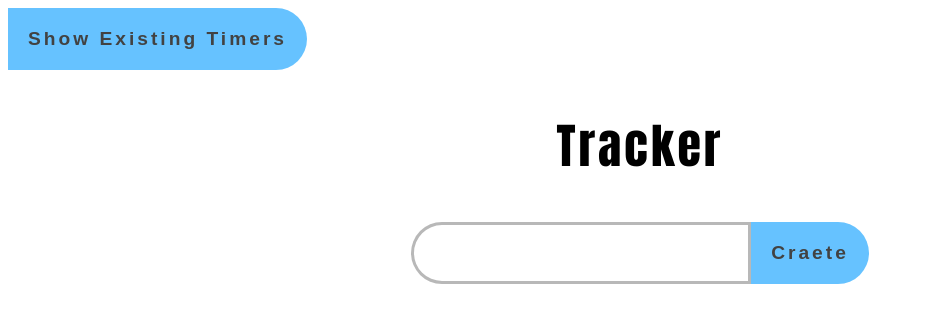
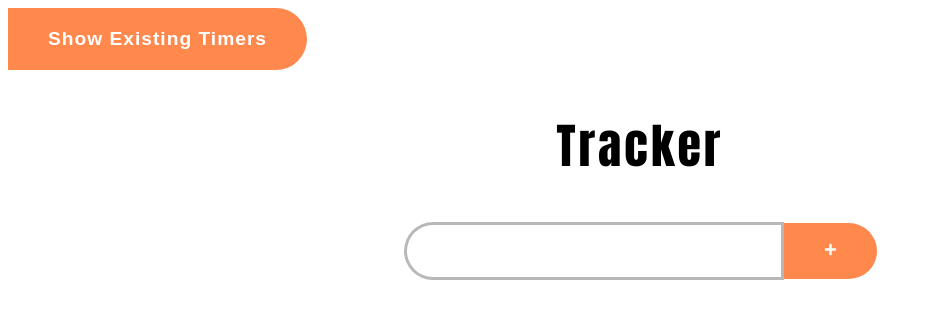
Before and after one commit to AndrewMedvedev42/Time-Tracker, a React (Create React App) app: page / in a window 1280 px wide. Shown: the top 322 px of the page, without its empty margins (0-932 px from the left). Built offline with nearby package versions, Linux system fonts and the light colour scheme.

Commit message:
changed color theme to orange, fixed screen optimization

```diff
--- a/src/App.js
+++ b/src/App.js
@@ -1,6 +1,7 @@
 import React from "react"
 import Timerz from "./Stopwatch"
 import {FaTimes } from 'react-icons/fa';
+import {FaPlus } from 'react-icons/fa';
 import "./index.css"
 
 //Main app
@@ -61,12 +62,12 @@ function App() {
 
  return (
     <section >
-      <button className="deployButton" onClick={setExisting}>Show Existing Timers</button>
+      <button className="deployButton deployedTimersButton" onClick={setExisting}>Show Existing Timers</button>
       <div className="mainSection">
       <h1>Tracker</h1>
         <div className="inputSection">
           <input className="inputField" value={name} onChange={onChange}/>
-          <button className="deployButton" onClick={addNewTimer}>Craete</button>
+          <button className="deployButton" onClick={addNewTimer}><FaPlus size={13}/></button>
         </div>
       </div>
       <div className="deployedTimers" >
--- a/src/index.css
+++ b/src/index.css
@@ -23,23 +23,31 @@ p{
 }
 
 .inputField, .deployButton{
-  padding: 15px 30px;
+  padding: 15px 20px;
   border: none;
 }
 
 .inputField{
+  width: 250px;
+  font-size: 1rem;
   box-shadow:inset 0px 0px 0px 3px rgb(184, 184, 184);
   border-top-left-radius: var(--radius-value);
   border-bottom-left-radius: var(--radius-value);
 }
 
 .deployButton{
+  cursor: pointer;
   font-weight: bolder;
-  letter-spacing: 3px;
-  color: rgb(66, 66, 66);
-  background-color: rgb(102, 194, 255);
+  letter-spacing: 1px;
+  color: rgb(255, 255, 255);
+  background-color: rgb(255, 136, 77);
   border-top-right-radius: var(--radius-value);
   border-bottom-right-radius: var(--radius-value);
+}
+
+.deployedTimersButton{
+
+  font-size: larger;
 }
 
 .deployedTimers{
@@ -63,6 +71,7 @@ p{
 }
 
 .btn{
+  cursor: pointer;
   margin: 1rem;
   color: white;
   border:none;
@@ -71,7 +80,7 @@ p{
 }
 
 .btnPlay, .pauseBtn{
-  background-color: rgb(102, 194, 255);
+  background-color: rgb(255, 136, 77);
 }
 
 .btnReset{
@@ -84,7 +93,7 @@ p{
 
 .btnPlay:hover, .pauseBtn:hover, .deployButton:hover{
   transition: 0.5s;
-  background-color: rgb(0, 153, 255);
+  background-color: rgb(255, 119, 51);
 }
 
 .btnClose:hover{
@@ -103,9 +112,6 @@ p{
   }
 
   .deployButton, .inputField{
-    font-size: larger;
-    padding: 20px;
+    padding: 20px 40px;
   }
-
-
 }
```
Also changed, not shown: 15 other files (tests, documents, lock files or other folders).
